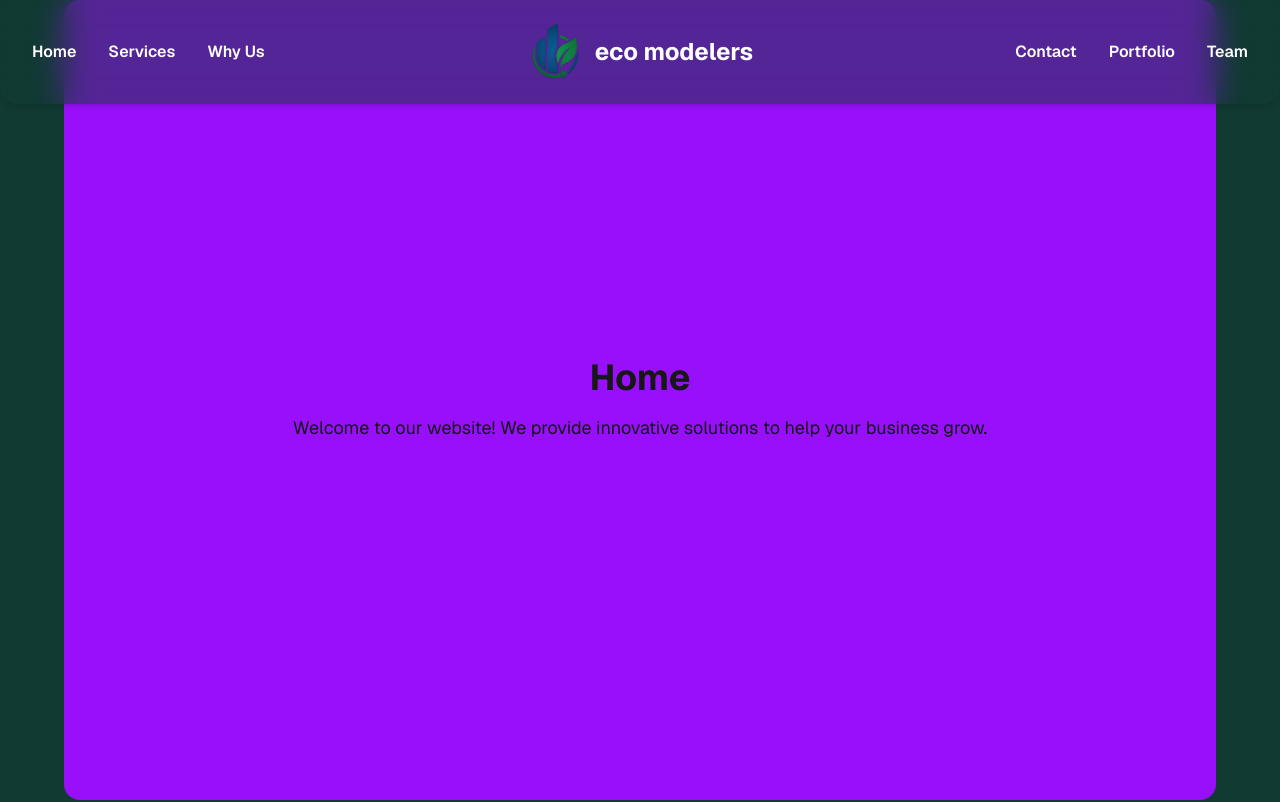
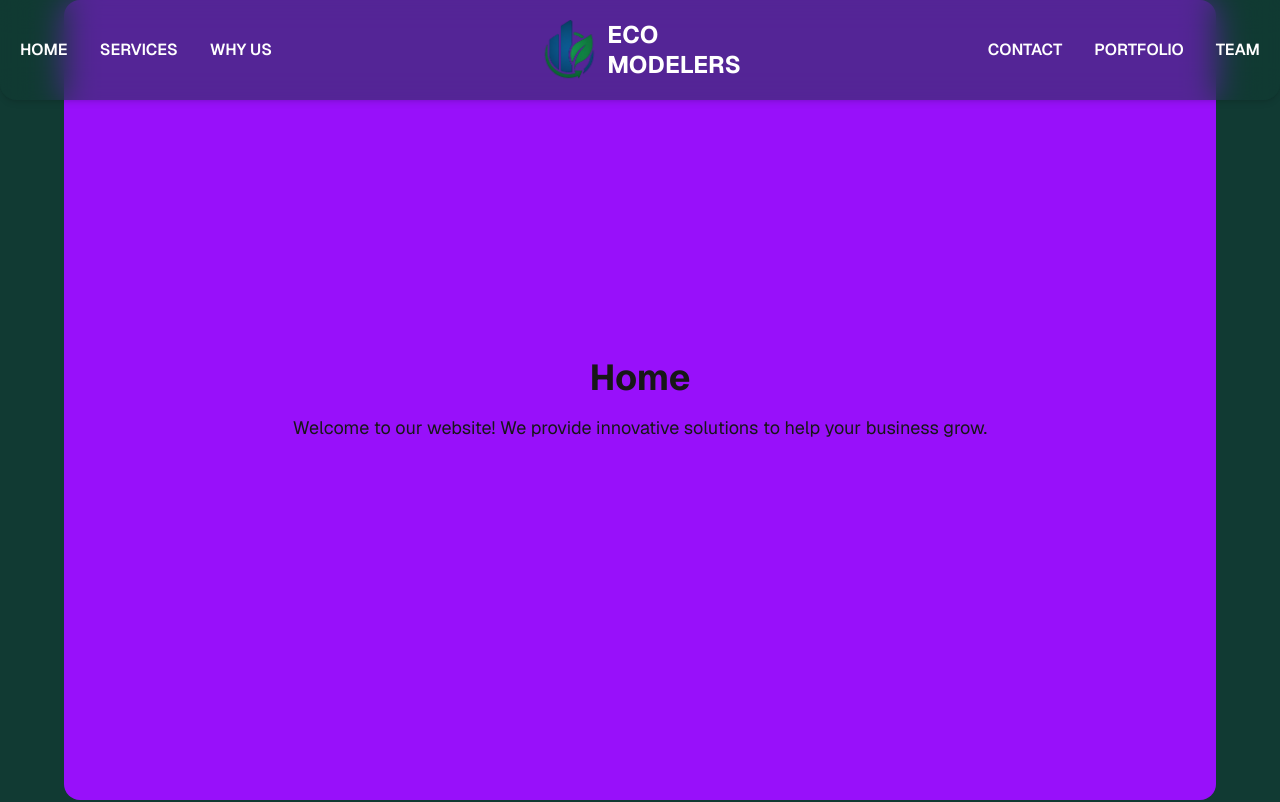
Before and after one commit to mianfarooqazam/eco-modelrers, a Next.js app: page / in a window 1280 px wide. Shown: the top 802 px of the page. Built offline with nearby package versions, Linux system fonts and the light colour scheme.

Commit message:
Page navbar updated

```diff
--- a/src/app/page.js
+++ b/src/app/page.js
@@ -9,25 +9,26 @@ import ContactSection from "./pages/contact";
 export default function Home() {
   return (
     <div className="font-sans">
-      <nav className="fixed top-0 left-0 w-full z-50 bg-[#113A33]/50 backdrop-blur-lg py-6 px-8 flex items-center shadow-md rounded-b-2xl">
+      <nav className="fixed top-0 left-0 w-full z-50 bg-[#113A33]/50 backdrop-blur-lg px-5 py-5 flex items-center shadow-md rounded-b-2xl">
         {/* Left group */}
         <div className="flex gap-8 flex-1 justify-start">
-          <a href="#home" className="text-white font-semibold hover:text-green-300 transition-colors">Home</a>
-          <a href="#services" className="text-white font-semibold hover:text-green-300 transition-colors">Services</a>
-          <a href="#why-us" className="text-white font-semibold hover:text-green-300 transition-colors">Why Us</a>
+          <a href="#home" className="text-white font-semibold hover:text-green-300 transition-colors">HOME</a>
+          <a href="#services" className="text-white font-semibold hover:text-green-300 transition-colors">SERVICES</a>
+          <a href="#why-us" className="text-white font-semibold hover:text-green-300 transition-colors">WHY US</a>
         </div>
         {/* Center logo and text */}
-        <div className="flex flex-col items-center flex-shrink-0">
-          <div className="flex items-center gap-3">
-            <Image src="/logo.png" alt="Logo" width={56} height={56} className="object-contain" />
-            <span className="text-white font-bold text-2xl">eco modelers</span>
+        <div className="flex items-center flex-shrink-0">
+          <Image src="/logo.png" alt="Logo" width={60} height={60} className="object-contain" />
+          <div className="flex flex-col items-start ml-2">
+            <span className="text-white font-bold text-2xl leading-tight">ECO</span>
+            <span className="text-white font-bold text-2xl leading-tight">MODELERS</span>
           </div>
         </div>
         {/* Right group */}
         <div className="flex gap-8 flex-1 justify-end">
-          <a href="#contact" className="text-white font-semibold hover:text-green-300 transition-colors">Contact</a>
-          <a href="#portfolio" className="text-white font-semibold hover:text-green-300 transition-colors">Portfolio</a>
-          <a href="#team" className="text-white font-semibold hover:text-green-300 transition-colors">Team</a>
+          <a href="#contact" className="text-white font-semibold hover:text-green-300 transition-colors">CONTACT</a>
+          <a href="#portfolio" className="text-white font-semibold hover:text-green-300 transition-colors">PORTFOLIO</a>
+          <a href="#team" className="text-white font-semibold hover:text-green-300 transition-colors">TEAM</a>
         </div>
       </nav>
       <div>
```
